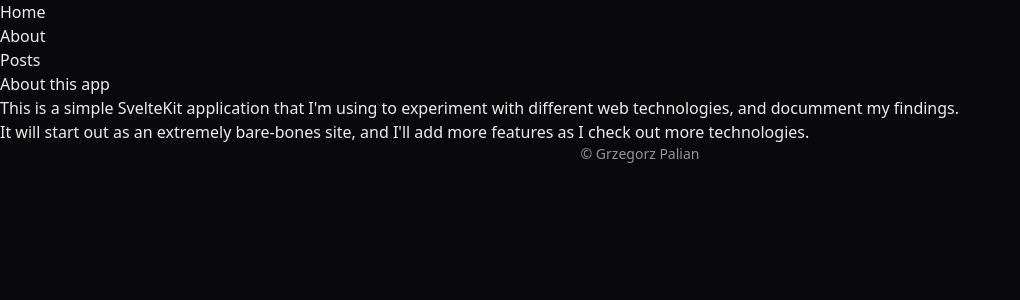
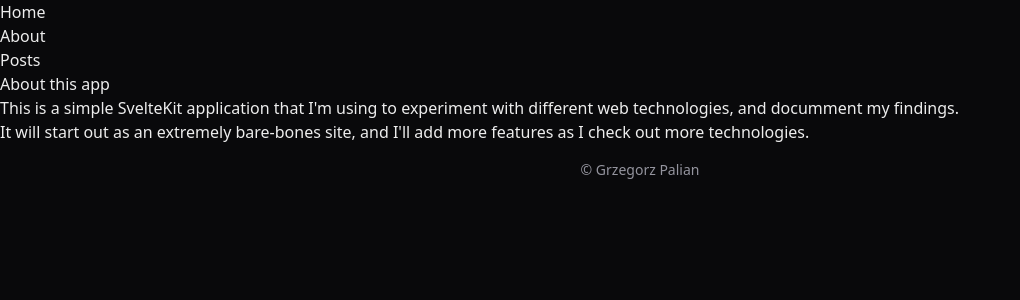
Before and after one commit to grekomp/learning-from-experience, a SvelteKit app: page /about in a window 1280 px wide. Shown: the top 300 px of the page, without its empty margins (0-1020 px from the left). Built offline with nearby package versions, Linux system fonts and the light colour scheme.

Commit message:
Extracted footer from layout

```diff
--- a/src/routes/+layout.svelte
+++ b/src/routes/+layout.svelte
@@ -1,16 +1,15 @@
 <script>
 	import '../app.css';
+	import Footer from './Footer.svelte';
 	import Header from './Header.svelte';
 </script>
 
 <div class="app">
-	<Header></Header>
+	<Header />
 
 	<main>
 		<slot />
 	</main>
 
-	<footer class="text-center text-sm text-muted-foreground">
-		<p>© Grzegorz Palian</p>
-	</footer>
+	<Footer />
 </div>
--- /dev/null
+++ b/src/routes/Footer.svelte
@@ -0,0 +1,3 @@
+<footer class="mt-4 text-center text-sm text-muted-foreground">
+	<p>© Grzegorz Palian</p>
+</footer>
```
